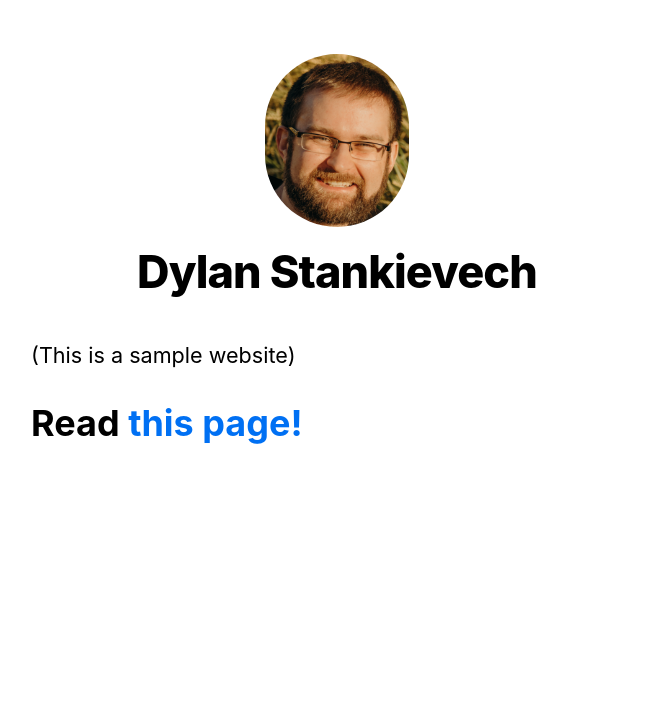
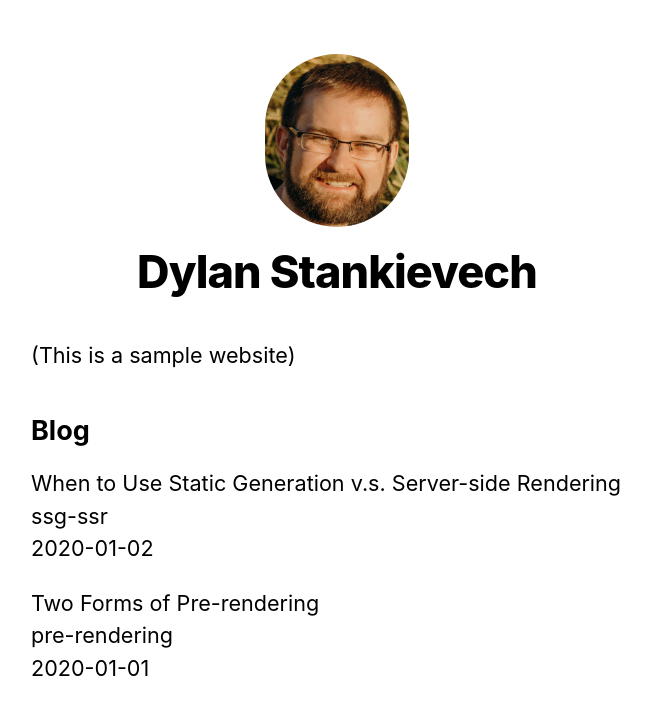
Before and after one commit to Dylanlan/client-server-playground, a Next.js app in the folder servers/next/: page / in a window 1280 px wide. Shown: the top 714 px of the page, without its empty margins (303-954 px from the left). Built offline with nearby package versions, Linux system fonts and the light colour scheme.

Commit message:
Initial markdown posts

```diff
--- /dev/null
+++ b/servers/next/lib/posts.ts
@@ -0,0 +1,37 @@
+import fs from 'fs'
+import path from 'path'
+import matter from 'gray-matter'
+
+const postsDirectory = path.join(process.cwd(), 'posts')
+
+export function getSortedPostsData() {
+  // Get file names under /posts
+  const fileNames = fs.readdirSync(postsDirectory)
+  const allPostsData = fileNames.map(fileName => {
+    // Remove ".md" from file name to get id
+    const id = fileName.replace(/\.md$/, '')
+
+    // Read markdown file as string
+    const fullPath = path.join(postsDirectory, fileName)
+    const fileContents = fs.readFileSync(fullPath, 'utf8')
+
+    // Use gray-matter to parse the post metadata section
+    const matterResult = matter(fileContents)
+
+    // Combine the data with the id
+    return {
+      id,
+      ...matterResult.data
+    }
+  })
+  // Sort posts by date
+  return allPostsData.sort(({ date: a }, { date: b }) => {
+    if (a < b) {
+      return 1
+    } else if (a > b) {
+      return -1
+    } else {
+      return 0
+    }
+  })
+}
--- a/servers/next/package.json
+++ b/servers/next/package.json
@@ -8,6 +8,7 @@
     "lint": "next lint"
   },
   "dependencies": {
+    "gray-matter": "^4.0.3",
     "next": "12.0.8",
     "react": "17.0.2",
     "react-dom": "17.0.2"
--- a/servers/next/pages/index.tsx
+++ b/servers/next/pages/index.tsx
@@ -2,8 +2,15 @@
 import Link from 'next/link';
 import Layout, { siteTitle } from '../components/layout'
 import utilStyles from '../styles/utils.module.css'
+import { getSortedPostsData } from '../lib/posts'
 
-export default function Home() {
+type Post = {
+  id: string,
+  date: string,
+  title: string,
+};
+
+export default function Home({ allPostsData }: { allPostsData: Post[] }) {
   return (
     <Layout home>
       <Head>
@@ -14,12 +21,29 @@
           (This is a sample website)
         </p>
       </section>
-      <h1 className="title">
-        Read{' '}
-        <Link href="/posts/first-post">
-          <a>this page!</a>
-        </Link>
-      </h1>
+      <section className={`${utilStyles.headingMd} ${utilStyles.padding1px}`}>
+        <h2 className={utilStyles.headingLg}>Blog</h2>
+        <ul className={utilStyles.list}>
+          {allPostsData.map(({ id, date, title }) => (
+            <li className={utilStyles.listItem} key={id}>
+              {title}
+              <br />
+              {id}
+              <br />
+              {date}
+            </li>
+          ))}
+        </ul>
+      </section>
     </Layout>
   )
 }
+
+export async function getStaticProps() {
+  const allPostsData = getSortedPostsData()
+  return {
+    props: {
+      allPostsData
+    }
+  }
+}
--- /dev/null
+++ b/servers/next/posts/pre-rendering.md
@@ -0,0 +1,11 @@
+---
+title: 'Two Forms of Pre-rendering'
+date: '2020-01-01'
+---
+
+Next.js has two forms of pre-rendering: **Static Generation** and **Server-side Rendering**. The difference is in **when** it generates the HTML for a page.
+
+- **Static Generation** is the pre-rendering method that generates the HTML at **build time**. The pre-rendered HTML is then _reused_ on each request.
+- **Server-side Rendering** is the pre-rendering method that generates the HTML on **each request**.
+
+Importantly, Next.js lets you **choose** which pre-rendering form to use for each page. You can create a "hybrid" Next.js app by using Static Generation for most pages and using Server-side Rendering for others.
--- /dev/null
+++ b/servers/next/posts/ssg-ssr.md
@@ -0,0 +1,19 @@
+---
+title: 'When to Use Static Generation v.s. Server-side Rendering'
+date: '2020-01-02'
+---
+
+We recommend using **Static Generation** (with and without data) whenever possible because your page can be built once and served by CDN, which makes it much faster than having a server render the page on every request.
+
+You can use Static Generation for many types of pages, including:
+
+- Marketing pages
+- Blog posts
+- E-commerce product listings
+- Help and documentation
+
+You should ask yourself: "Can I pre-render this page **ahead** of a user's request?" If the answer is yes, then you should choose Static Generation.
+
+On the other hand, Static Generation is **not** a good idea if you cannot pre-render a page ahead of a user's request. Maybe your page shows frequently updated data, and the page content changes on every request.
+
+In that case, you can use **Server-Side Rendering**. It will be slower, but the pre-rendered page will always be up-to-date. Or you can skip pre-rendering and use client-side JavaScript to populate data.
```
Also changed, not shown: 1 other file (tests, documents, lock files or other folders).
